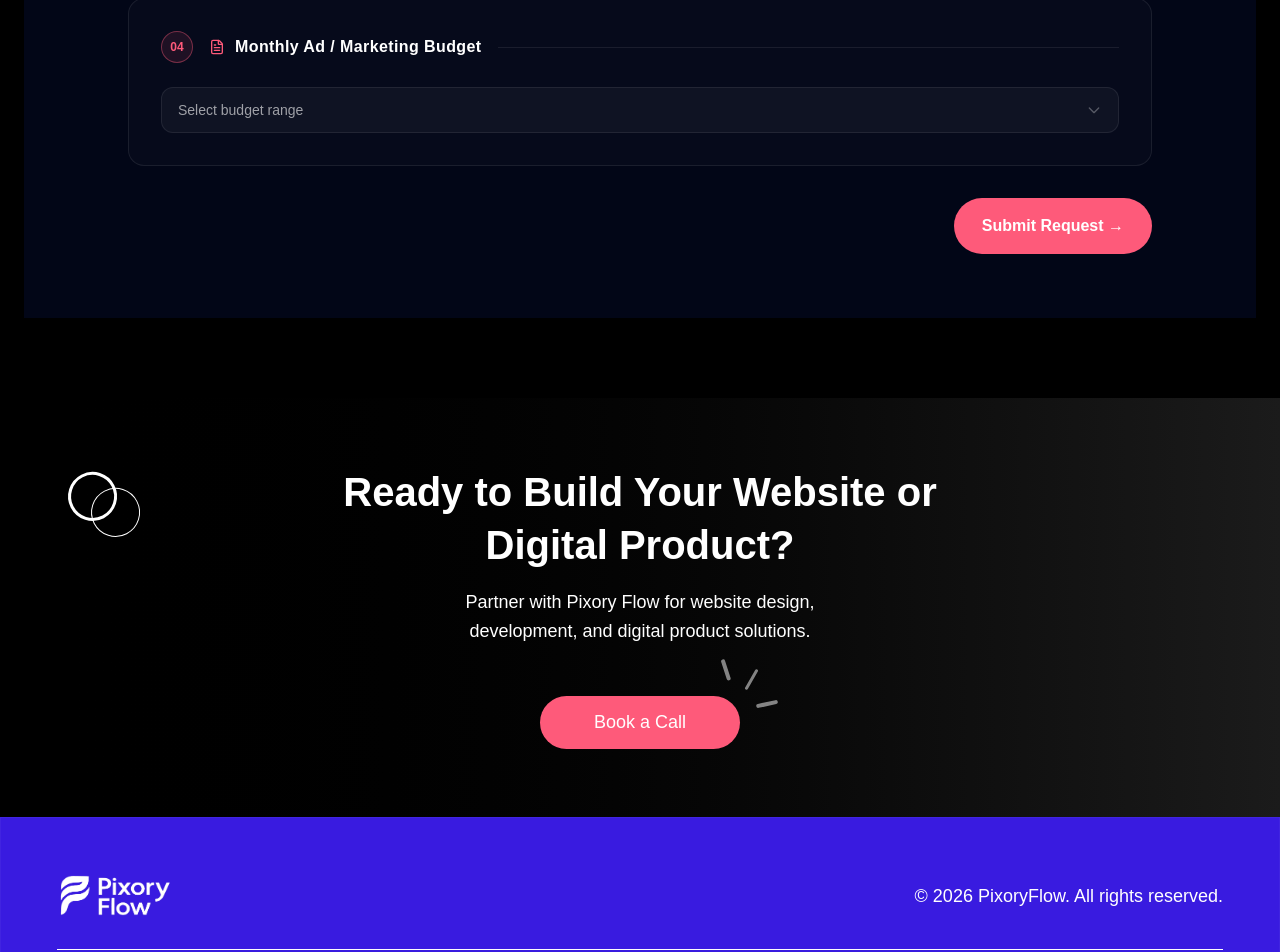
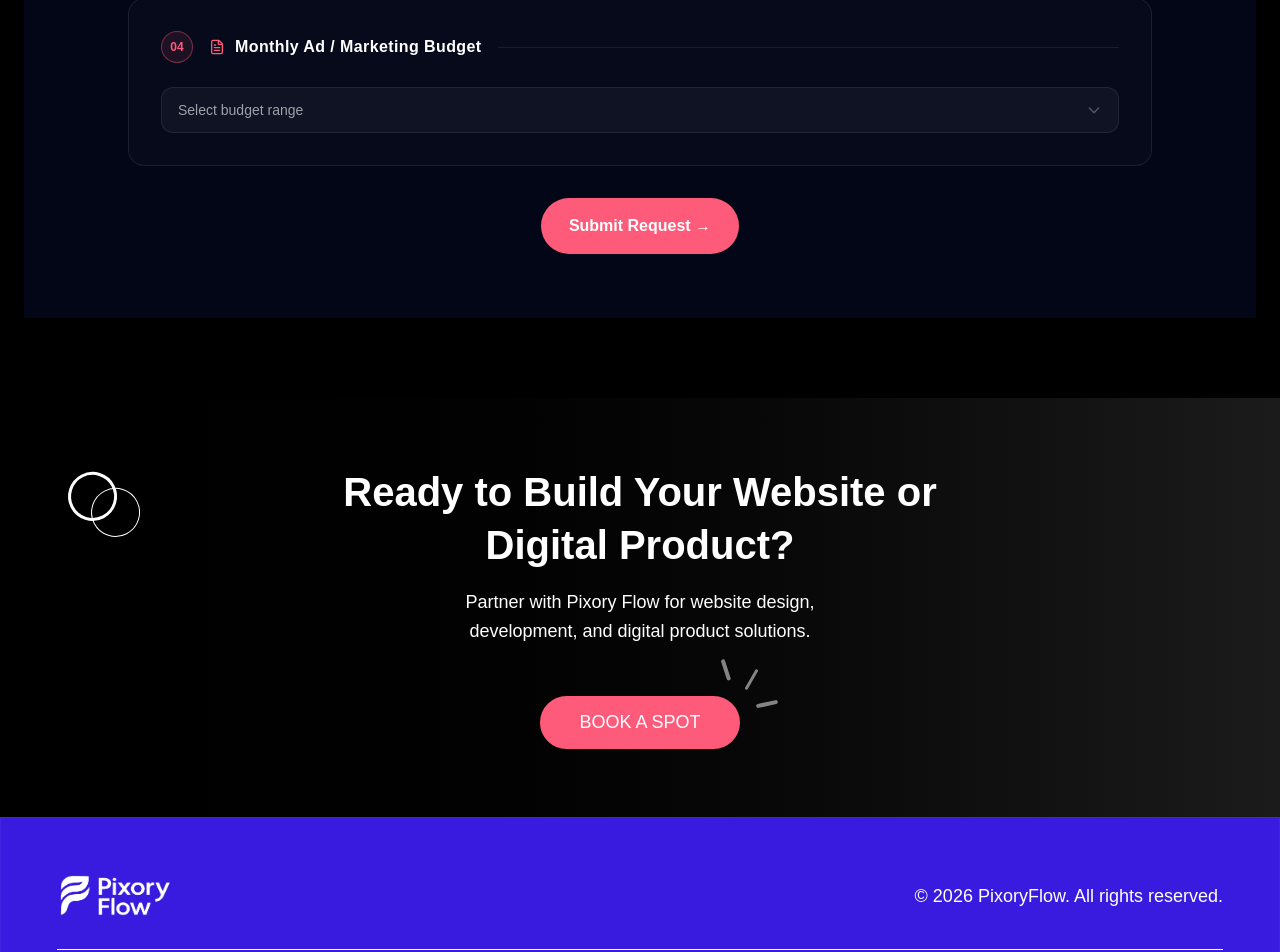
Before and after one commit to Jina060/pixory-ad, a Next.js app: page /booking in a window 1280 px wide. Shown: the part 1356-2308 px from the top of the page. Built offline with nearby package versions, Linux system fonts and the light colour scheme.

Commit message:
fixed submit button and CTA button link

```diff
--- a/components/Footer.tsx
+++ b/components/Footer.tsx
@@ -49,12 +49,12 @@ const Footer = () => {
 
             {/* CTA Button */}
             <a
-              href="https://calendly.com/pixoryflow-info/30min"
+              href="/booking"
               target="_blank"
               rel="noopener noreferrer"
               className="inline-flex items-center justify-center bg-[#FE5A7A] text-white px-6 py-3 rounded-full text-base md:text-lg leading-[160%] hover:opacity-90 transition-opacity w-[200px] h-[53px] mt-4"
             >
-              Book a Call
+              BOOK A SPOT
             </a>
           </div>
         </div>
--- a/components/Form.tsx
+++ b/components/Form.tsx
@@ -315,7 +315,7 @@ const Form = () => {
           </div>
 
           {/* Submit */}
-          <div className='flex justify-end pt-2'>
+          <div className='flex justify-center pt-2'>
             <motion.button
               type='submit'
               whileHover={{ scale: 1.03 }}
```
